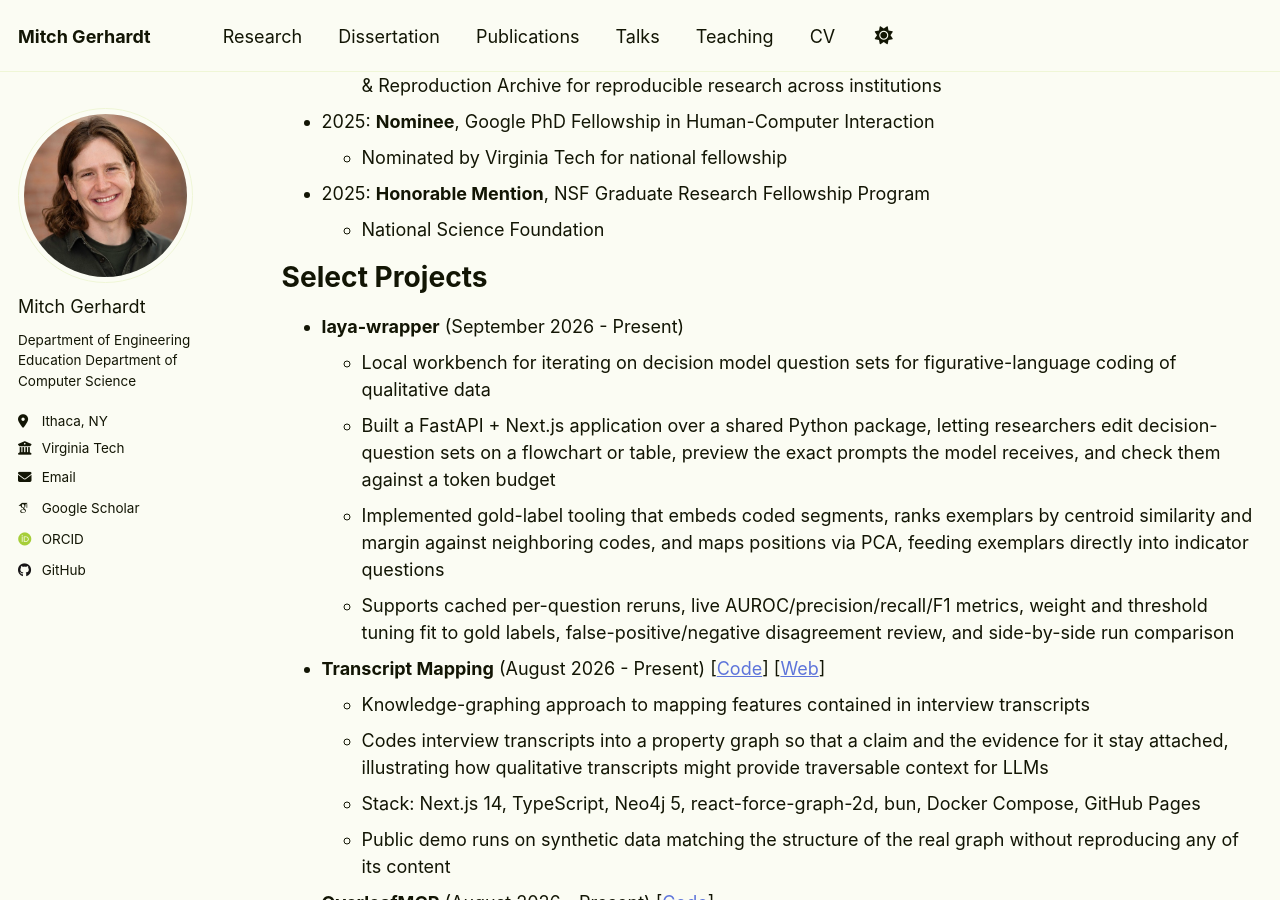
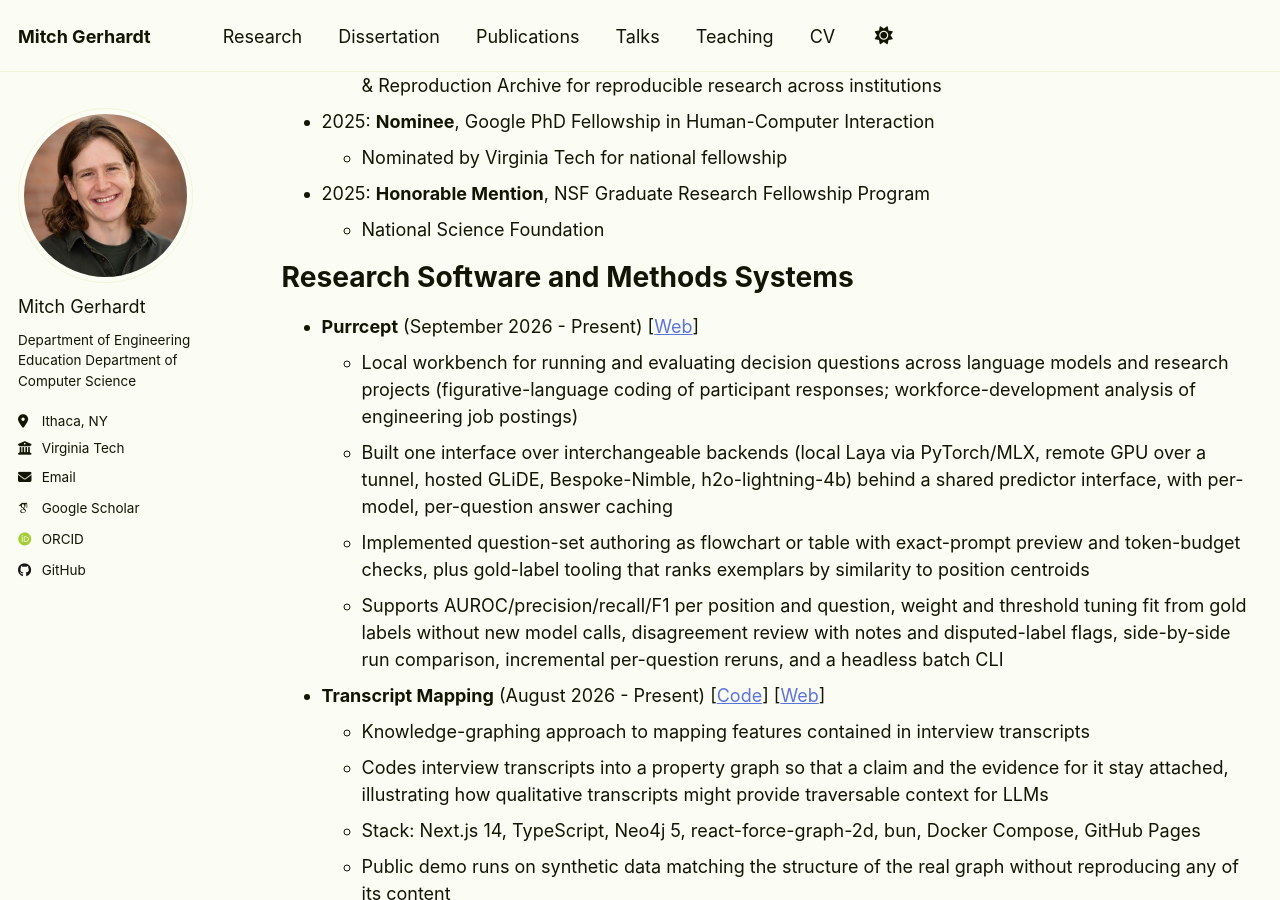
Before and after one commit to mitchg10/mitchg10.github.io, a Jekyll site: the page built from _pages/cv.md, in a window 1280 px wide and 900 px high, scrolled down 11005 px. Built offline with Jekyll 4.4.1, drawn with Linux system fonts in a browser that asks for light colours; some web fonts are replaced; some of the changed text lies outside the part shown.

Commit message:
feat: add Purrcept portfolio page and link from CV
Synthetic-data screenshots only. Also adds the missing interview-graph.png.

```diff
--- a/_pages/cv.md
+++ b/_pages/cv.md
@@ -298,14 +298,13 @@ Grants & Awards
 * 2025: **Honorable Mention**, NSF Graduate Research Fellowship Program
   * National Science Foundation
 
-Select Projects
+Research Software and Methods Systems
 ======
-<!-- TODO(Mitch): add the [Code] link for laya-wrapper (PDF has one; repo URL not in this repo). -->
-* **laya-wrapper** (September 2026 - Present)
-  * Local workbench for iterating on decision model question sets for figurative-language coding of qualitative data
-  * Built a FastAPI + Next.js application over a shared Python package, letting researchers edit decision-question sets on a flowchart or table, preview the exact prompts the model receives, and check them against a token budget
-  * Implemented gold-label tooling that embeds coded segments, ranks exemplars by centroid similarity and margin against neighboring codes, and maps positions via PCA, feeding exemplars directly into indicator questions
-  * Supports cached per-question reruns, live AUROC/precision/recall/F1 metrics, weight and threshold tuning fit to gold labels, false-positive/negative disagreement review, and side-by-side run comparison
+* **Purrcept** (September 2026 - Present) [[Web](https://mitchgerhardt.com/portfolio/purrcept/)]
+  * Local workbench for running and evaluating decision questions across language models and research projects (figurative-language coding of participant responses; workforce-development analysis of engineering job postings)
+  * Built one interface over interchangeable backends (local Laya via PyTorch/MLX, remote GPU over a tunnel, hosted GLiDE, Bespoke-Nimble, h2o-lightning-4b) behind a shared predictor interface, with per-model, per-question answer caching
+  * Implemented question-set authoring as flowchart or table with exact-prompt preview and token-budget checks, plus gold-label tooling that ranks exemplars by similarity to position centroids
+  * Supports AUROC/precision/recall/F1 per position and question, weight and threshold tuning fit from gold labels without new model calls, disagreement review with notes and disputed-label flags, side-by-side run comparison, incremental per-question reruns, and a headless batch CLI
 
 * **Transcript Mapping** (August 2026 - Present) [[Code](https://github.com/mitchg10/interview-graph)] [[Web](https://mitchgerhardt.com/interview-graph/)]
   * Knowledge-graphing approach to mapping features contained in interview transcripts
@@ -331,15 +330,15 @@ Select Projects
   * Implemented single-file export that inlines reveal.js, fonts, images, and CDN libraries into a self-contained HTML deck presentable without internet access
   * Added LAN preview with QR code for phone and tablet review, PDF export, and a pytest suite with GitHub Actions CI
 
-* **Between the Lines** (Fall 2025)
+<!-- * **Between the Lines** (Fall 2025)
   * React + TypeScript bookstore e-commerce application developed for CS 5244: Web App Development
   * Built full-stack e-commerce site using React + TypeScript with Vite, evolving from Figma and static HTML/CSS into a complete bookstore application with shopping cart, category browsing, and checkout functionality
   * Developed Java servlet backend running on Tomcat to handle categories, books, and order processing with RESTful API design
   * Implemented state management using React Context providers with useReducer pattern for order state, including persistent cart state via localStorage
-  * Integrated Formik/Yup for form validation with custom validators for phone numbers and credit cards, ensuring robust client-side validation throughout checkout flow
+  * Integrated Formik/Yup for form validation with custom validators for phone numbers and credit cards, ensuring robust client-side validation throughout checkout flow -->
 
 * **Ducky** (Fall 2025)
-  * AI-powered software developer assistant built with Streamlit providing intelligent development support through specialized features for CS 5740: AI Tools for Software Engineers
+  * AI-powered software developer assistant built with Streamlit providing intelligent development support through specialized features
   * Developed ReAct-pattern agent system with sandboxed tool execution capabilities, enabling GenAI agents to autonomously perform file operations, code editing, and multi-step task completion with security through path validation
   * Implemented dual interface architecture: rich web interface with Monaco editor integration and CLI interface, supporting persona-based agent behaviors across software development roles (planning, development, QA, operations)
   * Integrated RAG (Retrieval Augmented Generation) using local sentence-transformers for offline-capable document queries and comprehensive LLM integration with OpenAI-compatible APIs supporting function calling and streaming responses
```
Also changed, not shown: _portfolio/purrcept.md (added, +36 -0 lines), images/interview-graph.png (added), images/purrcept-compare.png (added), images/purrcept-disagreements.png (added), images/purrcept-flowchart.png (added), images/purrcept-metrics.png (added), images/purrcept-pca.png (added).
